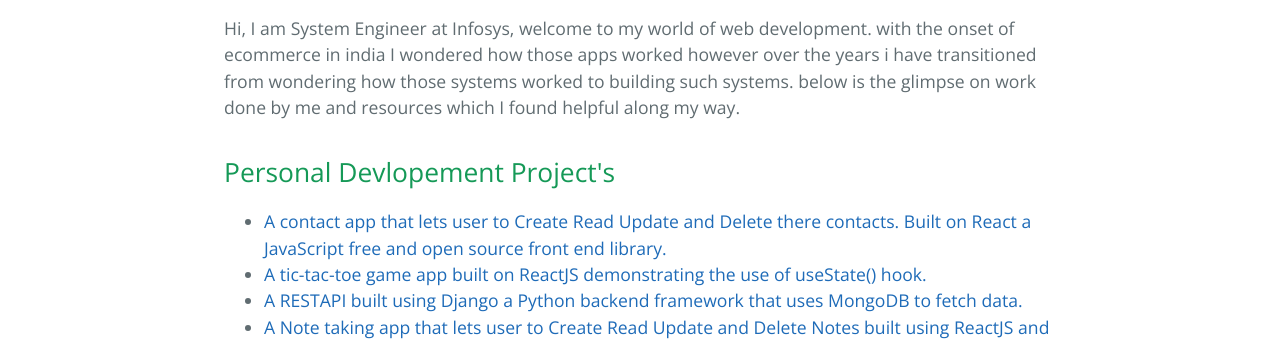
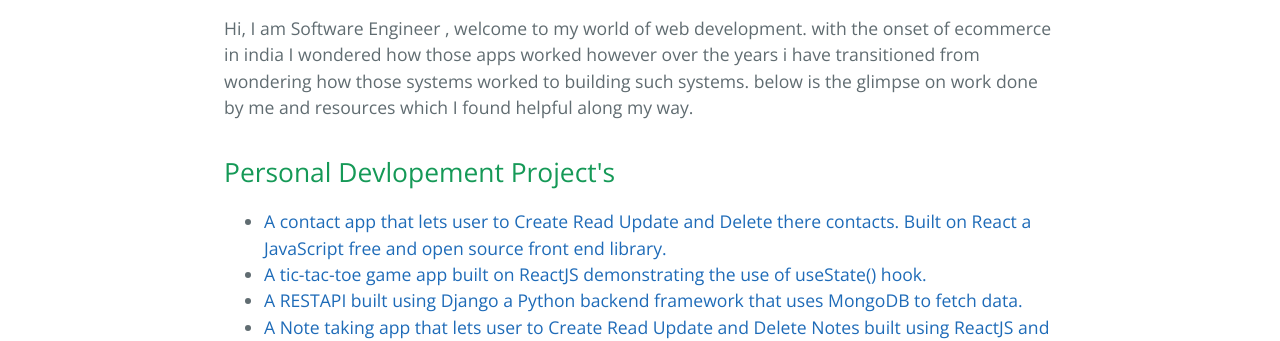
Before and after one commit to ticitaca-shubham/ticitaca-shubham.github.io, a plain HTML site: page index.html in a window 1280 px wide. Shown: the part 470-811 px from the top of the page. Drawn offline with nearby package versions, Linux system fonts and the light colour scheme.

Commit message:
fixed some desc

```diff
--- a/index.html
+++ b/index.html
@@ -21,7 +21,7 @@
       <h1>
       <a id="user-content-header-1" class="anchor" href="#header-1" aria-hidden="true"><span class="octicon octicon-link"></span></a>Shubham Kumar</h1>
 
-      <p>Hi, I am System Engineer at Infosys, welcome to my world of web development. with the onset of ecommerce in india I wondered how those apps worked however over the years i have transitioned from wondering how those systems worked to building such systems. below is the glimpse on work done by me and resources which I found helpful along my way.</p>
+      <p>Hi, I am Software Engineer , welcome to my world of web development. with the onset of ecommerce in india I wondered how those apps worked however over the years i have transitioned from wondering how those systems worked to building such systems. below is the glimpse on work done by me and resources which I found helpful along my way.</p>
 
 
       <h2>
```
